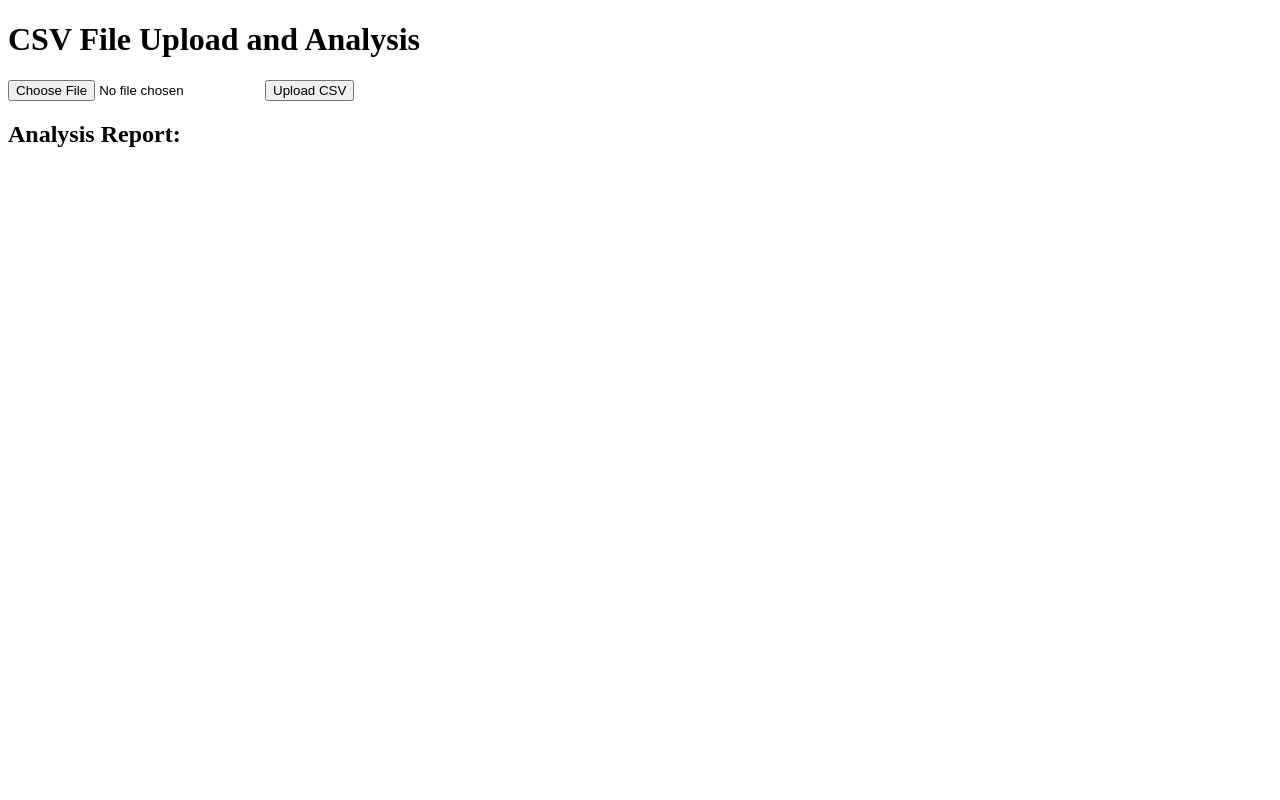
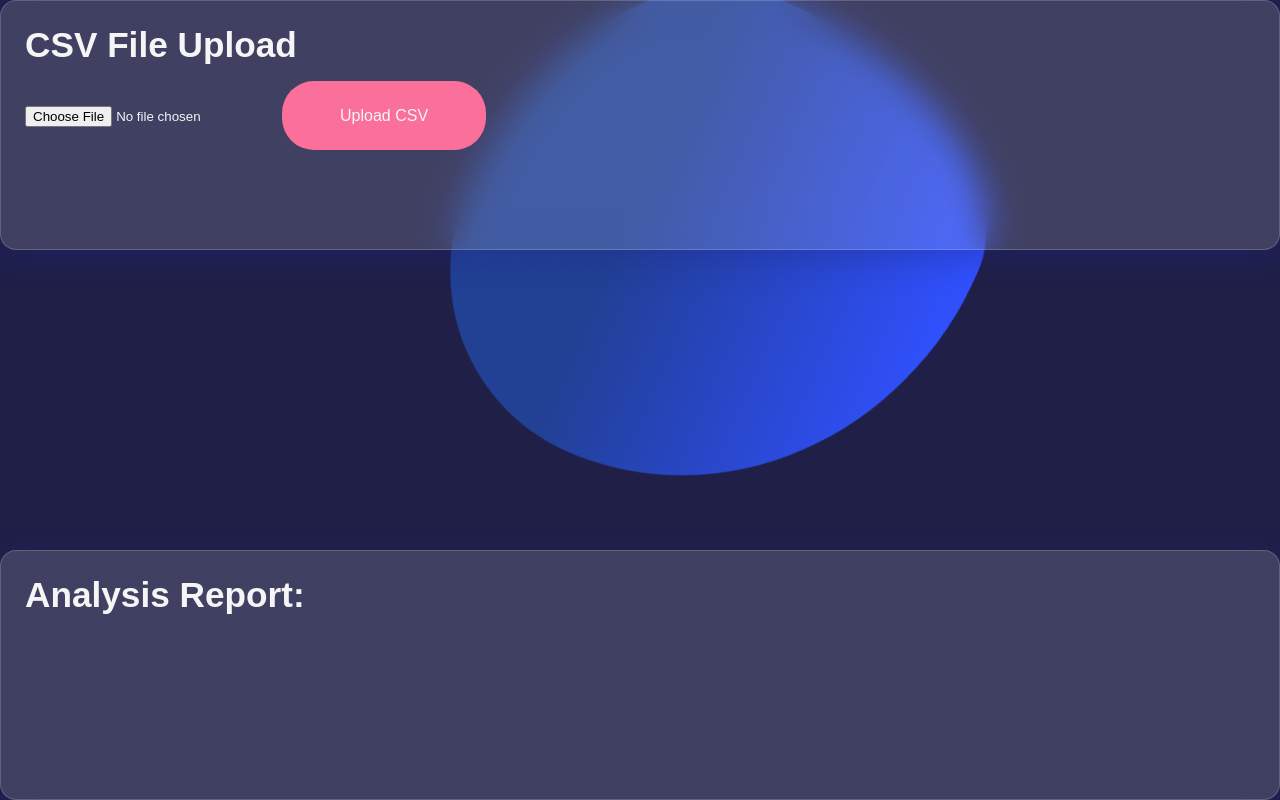
Before and after one commit to akankshd/arrowstreet-mit, a plain HTML site: page index.html in a window 1280 px wide. Drawn offline with Linux system fonts and the light colour scheme.

Commit message:
final attempt

```diff
--- a/index.html
+++ b/index.html
@@ -2,18 +2,24 @@
 <html>
 <head>
     <title>CSV File Upload</title>
+    <link rel="stylesheet" type="text/css" href="static/style.css">
 </head>
 <body>
-    <h1>CSV File Upload and Analysis</h1>
-
-    <form action="/upload" method="post" enctype="multipart/form-data">
+    <div class="container">
+        <div class="card">
+            <h1 class="title">CSV File Upload</h1>
+            <form action="/analyze" method="post" enctype="multipart/form-data">
                 <input type="file" name="csv_file" accept=".csv">
-        <input type="submit" value="Upload CSV">
+                <button class="btn">
+                    <input class="btn" type="submit" value="Upload CSV">
+                </button>
             </form>
-
-    <h2>Analysis Report:</h2>
+        </div>
+        <div class="card">
+            <h2 class="title">Analysis Report:</h2>
+            <p class="subtitle">
                 <div id="analysis_report"></div>
-
+            </p>
             <script>
                 document.querySelector('form').addEventListener('submit', async (e) => {
                     e.preventDefault();
@@ -38,5 +44,8 @@
                     }
                 });
             </script>
+        </div>
+        <div class="blob"></div>
+    </div>
 </body>
 </html>
--- /dev/null
+++ b/static/style.css
@@ -0,0 +1,109 @@
+* {
+	box-sizing: border-box;
+	margin: 0;
+	padding: 0;
+	font-family: "Nunito", sans-serif;
+}
+
+body {
+  background: #1f1f47
+}
+
+.container {
+  min-height: 100vh;
+  width: 100%;
+  display: flex;
+  flex-direction: column;
+  justify-content: space-between;
+  gap: 5%; /* Add space between cards */
+  align-items: center;
+  position: relative;
+  overflow: hidden;
+}
+
+.card {
+  width: 100%;
+  min-height: 250px;
+  background: rgba( 255, 255, 255, 0.15 );
+  box-shadow: 0 8px 32px 0 rgba( 31, 38, 135, 0.37 );
+  backdrop-filter: blur( 18px );
+  -webkit-backdrop-filter: blur( 18px );
+  border: 1px solid rgba( 255, 255, 255, 0.18 );
+  border-radius: 1rem;
+  padding: 1.5rem;
+  z-index: 10;
+  color: whitesmoke;
+}
+
+.title {
+  font-size: 2.2rem;
+  margin-bottom: 1rem;
+}
+
+.subtitle {
+  font-size: 1rem;
+  margin-bottom: 2rem;
+}
+
+.btn {
+  background: none;
+  border: none;
+  text-align: center;
+  font-size: 1rem;
+  color: whitesmoke;
+  background-color: #fa709a;
+  padding: 0.8rem 1.8rem;
+  border-radius: 2rem;
+  cursor: pointer;
+}
+
+.blob {
+  position: absolute;
+  width: 500px;
+  height: 500px;
+  background: linear-gradient(
+    180deg,
+    rgba(47, 184, 255,0.42) 31.77%,
+    #5c9df1 100%
+  );
+  mix-blend-mode: color-dodge;
+  -webkit-animation: move 25s infinite alternate;
+          animation: move 25s infinite alternate;
+  transition: 1s cubic-bezier(0.07, 0.8, 0.16, 1);
+}
+
+.blob:hover {
+  width: 520px;
+  height: 520px;
+  -webkit-filter: blur(30px);
+          filter: blur(30px);
+  box-shadow:
+    inset 0 0 0 5px rgba(255,255,255, 0.6),
+    inset 100px 100px 0 0px #fa709a,
+    inset 200px 200px 0 0px #784ba8,
+    inset 300px 300px 0 0px #2b86c5;
+}
+
+@-webkit-keyframes move {
+  from {
+    transform: translate(-100px, -50px) rotate(-90deg);
+    border-radius: 24% 76% 35% 65% / 27% 36% 64% 73%;
+  }
+
+  to {
+    transform: translate(500px, 100px) rotate(-10deg);
+    border-radius: 76% 24% 33% 67% / 68% 55% 45% 32%;
+  }
+}
+
+@keyframes move {
+  from {
+    transform: translate(-100px, -50px) rotate(-90deg);
+    border-radius: 24% 76% 35% 65% / 27% 36% 64% 73%;
+  }
+
+  to {
+    transform: translate(500px, 100px) rotate(-10deg);
+    border-radius: 76% 24% 33% 67% / 68% 55% 45% 32%;
+  }
+}
```
Also changed, not shown: 2 other files. Lines whose indentation alone changed are shown as unchanged.
